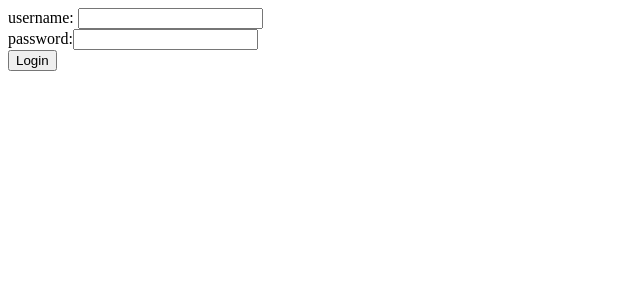
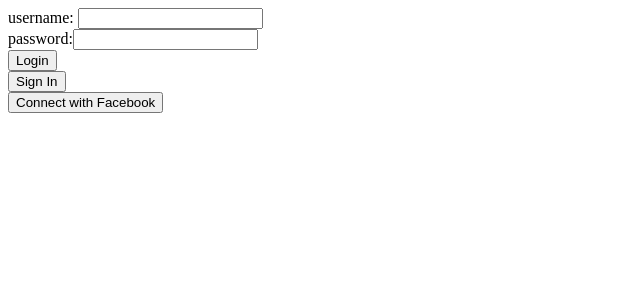
Before and after one commit to hilaezra/handbyhandpro, a React (Vite) app in the folder handbyhand.client/: page / in a window 1280 px wide. Shown: the top 300 px of the page, without its empty margins (0-640 px from the left). Built offline with nearby package versions, Linux system fonts and the light colour scheme.

Commit message:
adding sign in page

```diff
--- a/handbyhand.client/src/components/LoginPage/LoginPage.jsx
+++ b/handbyhand.client/src/components/LoginPage/LoginPage.jsx
@@ -24,6 +24,16 @@ const LoginPage = () => {
         console.log(response.data)
     }
 
+    //TODO
+    const handleSignInClicked = async () => {
+
+    }
+
+    //TODO
+    const handleConnectWithFacebookClicked = async () => {
+
+    }
+
     return (
         <div>
             <div>
@@ -35,7 +45,18 @@ const LoginPage = () => {
                 <input name='password' type='password' value={password} onChange={handlePasswordChange} />
             </div>
 
+            <div>
             <button onClick={handleLoginClicked}>Login</button>
+            </div>
+
+            <div>
+            <button onClick={handleSignInClicked}>Sign In</button>
+            </div>
+
+            <div>
+            <button onClick={handleConnectWithFacebookClicked}>Connect with Facebook</button>
+            </div>
+
         </div>
     )
 }
```
